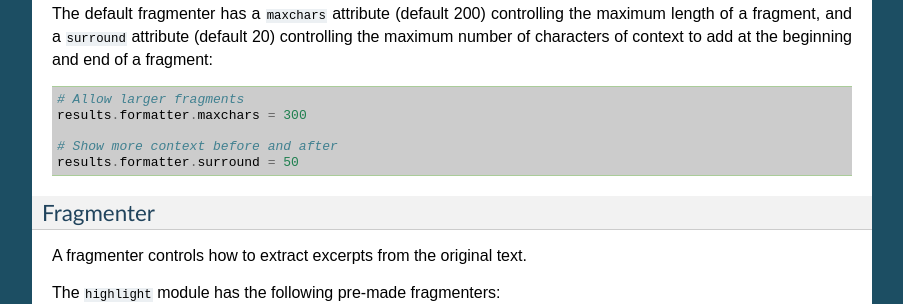
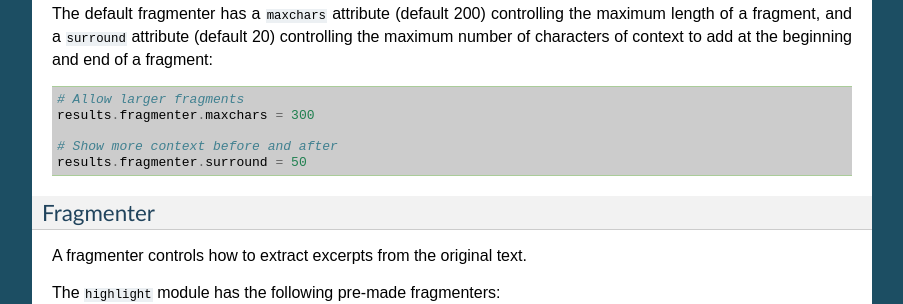
Before and after one commit to dex4er/whoosh, a Sphinx documentation site: the page built from docs/source/highlight.rst, in a window 1280 px wide and 900 px high, scrolled down 1774 px. Shown: the part 152-456 px from the top of the window, without its empty margins (198-1101 px from the left). Built offline with Sphinx 7.4.7, drawn with Linux system fonts in a browser that asks for light colours.

Commit message:
Fixed accidental references to "formatter" instead of "fragmenter". Fixes issue #300.

```diff
--- a/docs/source/highlight.rst
+++ b/docs/source/highlight.rst
@@ -123,10 +123,10 @@ controlling the maximum number of characters of context to add at the beginning
 and end of a fragment::
 
     # Allow larger fragments
-    results.formatter.maxchars = 300
+    results.fragmenter.maxchars = 300
 
     # Show more context before and after
-    results.formatter.surround = 50
+    results.fragmenter.surround = 50
 
 
 Fragmenter
```
